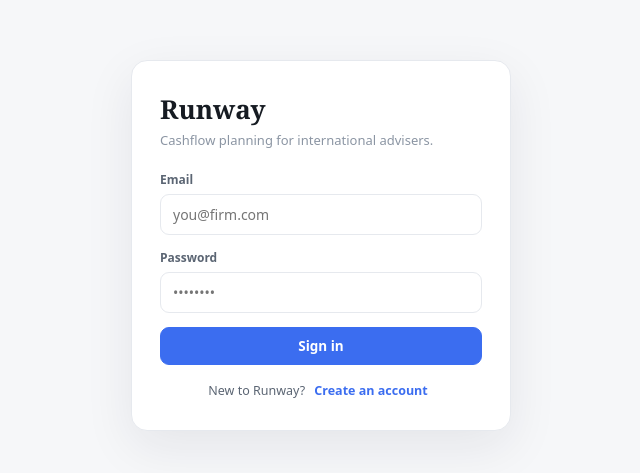
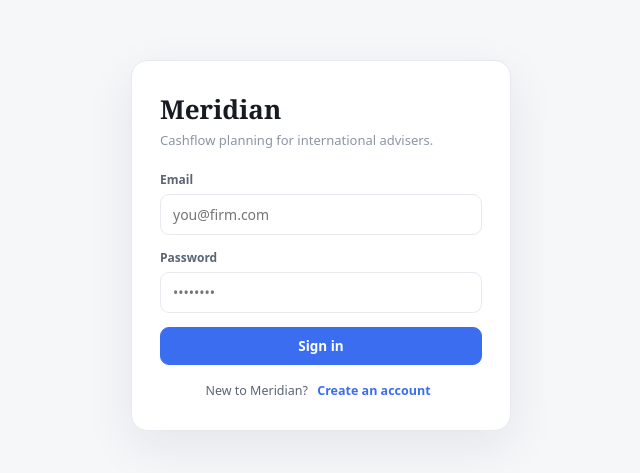
Before and after one commit to Nandos-mufc/Cashflow-Forecast, a Next.js app: page /login in a window 1280 px wide. Shown: the part 155-628 px from the top of the page, without its empty margins (319-959 px from the left). Built offline with nearby package versions, Linux system fonts and the light colour scheme; no server answers.

Commit message:
Add files via upload

```diff
--- a/app/login/page.jsx
+++ b/app/login/page.jsx
@@ -43,7 +43,7 @@ export default function LoginPage() {
   return (
     <div className="auth-wrap">
       <div className="auth-card">
-        <h1>Runway</h1>
+        <h1>Meridian</h1>
         <p className="sub">Cashflow planning for international advisers.</p>
 
         <div className="field">
@@ -63,7 +63,7 @@ export default function LoginPage() {
         </button>
 
         <div className="auth-switch">
-          {mode === "signin" ? "New to Runway? " : "Already have an account? "}
+          {mode === "signin" ? "New to Meridian? " : "Already have an account? "}
           <button onClick={() => { setMode(mode === "signin" ? "signup" : "signin"); setErr(""); setInfo(""); }}>
             {mode === "signin" ? "Create an account" : "Sign in"}
           </button>
```
